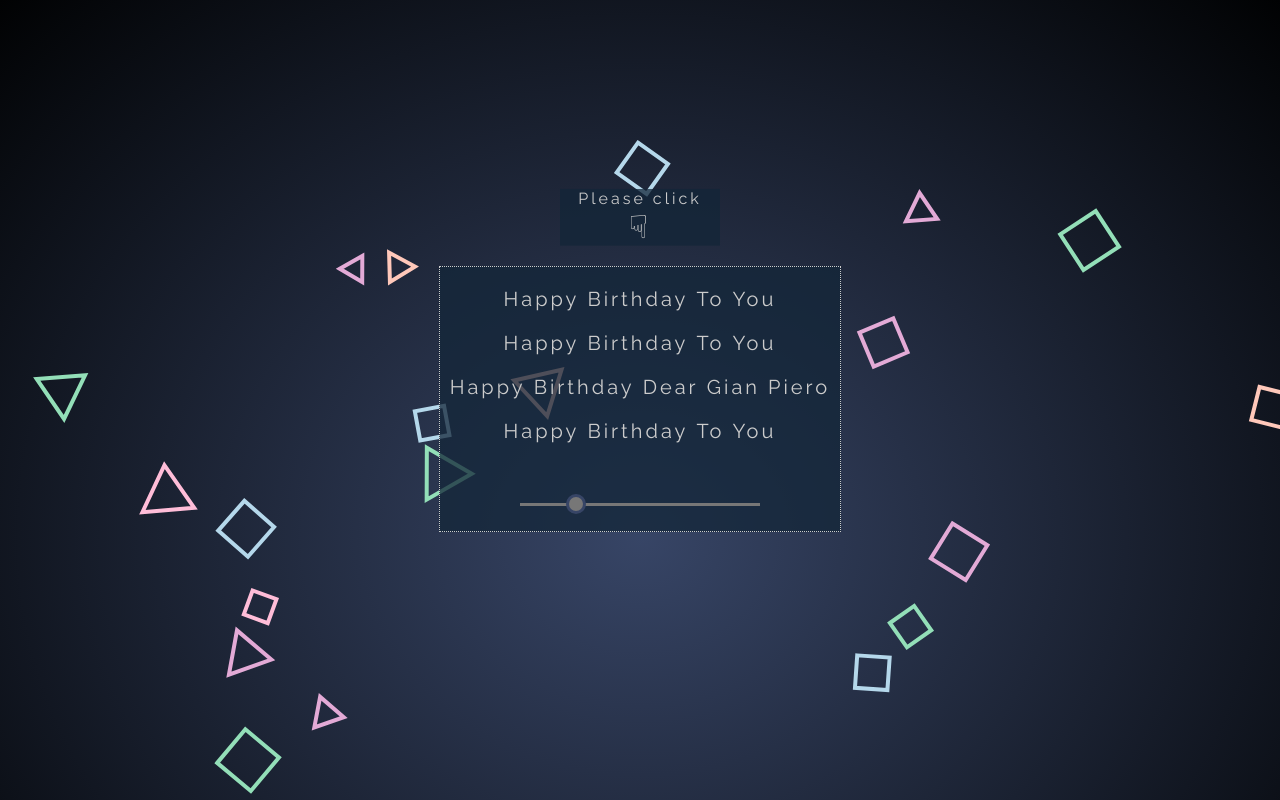
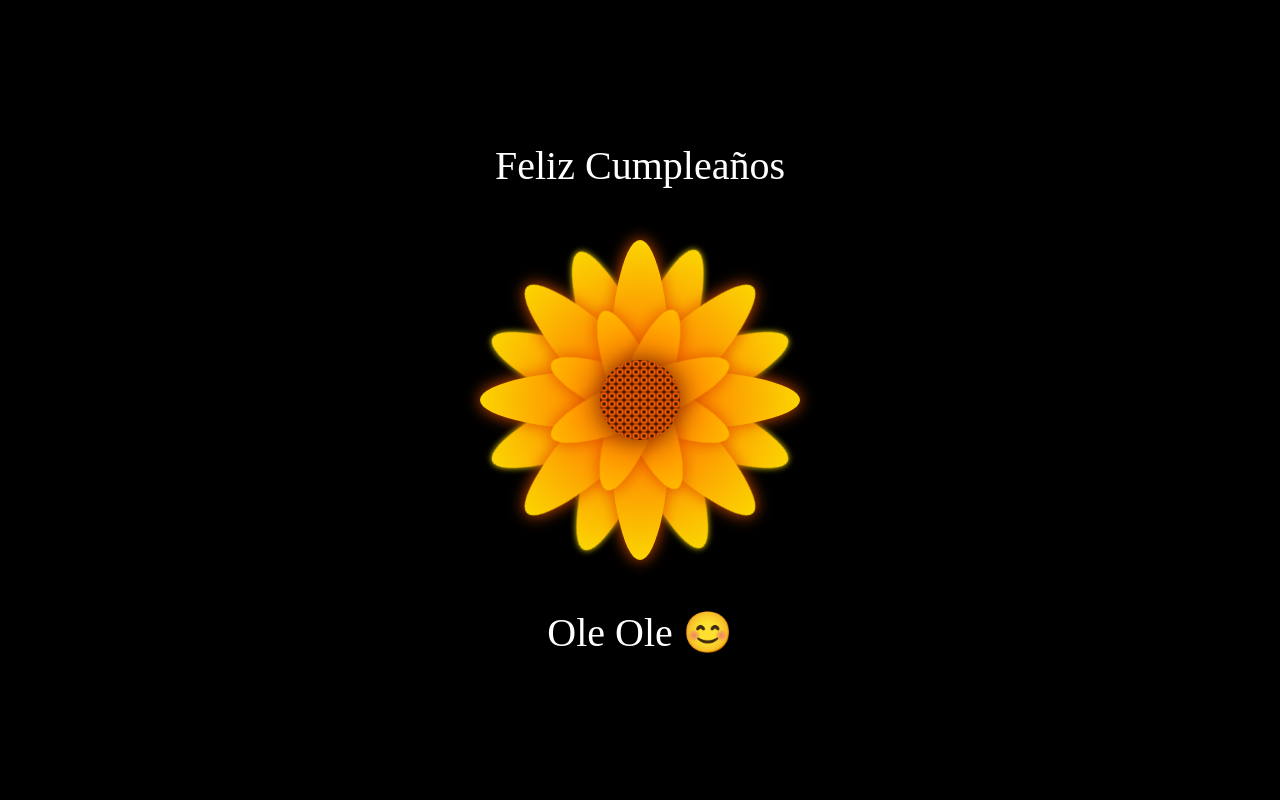
Before and after one commit to YourGiver/YourGiver.github.io, a plain HTML site: page index.html in a window 1280 px wide. Shown: the top 800 px of the page. Drawn offline with Linux system fonts and the light colour scheme.

Commit message:
flor change
asda

```diff
--- a/index.html
+++ b/index.html
@@ -1,24 +1,47 @@
 <!DOCTYPE html>
 <html lang="es">
+<!-- Síguenos en todas las redes como: -->
+<!-- Faster Academy-->
+<!-- Código: Daniel Arteaga de Faster Academy-->
 <head>
-  <meta charset="UTF-8">
-  <meta name="viewport" content="width=device-width, initial-scale=1.0">
-  <title>Happy Birthday Gian</title>
-  <link rel="stylesheet" href="style.css">
+    <meta charset="UTF-8">
+    <meta http-equiv="X-UA-Compatible" content="IE=edge">
+    <meta name="viewport" content="width=device-width, initial-scale=1.0">
+    <link rel="Stylesheet" href="style.css">
+    <title>Flower</title>
 </head>
 <body>
-  <canvas id="canvas"></canvas>
-  <div id="pleaseClick">Please click<br><span>&#9759;</span></div>
-  <div id="wishes">
-    <p id="p1"></p>
-    <p id="p2"></p>
-    <p id="p3"></p>
-    <p id="p4"></p>
-    <p class="control">
-      <label for="inputSpeed"></label><br>
-      <input type="range" id="inputSpeed" min="0.1" max="2" step="0.1" value="0.5">
-    </p>
+
+<div class="flower">
+    <div class="text-above">Feliz Cumpleaños</div>
+    <div class="mid">
+    </div>
+    <div class="Petal1 p1">
+    </div>
+    <div class="Petal1 p2">
+    </div>
+    <div class="Petal1 p3">
+    </div>
+    <div class="Petal1 p4">
+    </div>
+    <div class="Petal2 p1">
+    </div>
+    <div class="Petal2 p2">
+    </div>
+    <div class="Petal2 p3">
+    </div>
+    <div class="Petal2 p4">
+    </div>
+    <div class="Petal3 p1">
+    </div>
+    <div class="Petal3 p2">
+    </div>
+    <div class="Petal3 p3">
+    </div>
+    <div class="Petal3 p4">
+    </div>
+    <div class="text-below">Ole Ole 😊</div>
   </div>
-  <script src="script.js"></script>
 </body>
 </html>
+<!-- Código: Daniel Arteaga de Faster Academy-->
--- a/script.js
+++ /dev/null
@@ -1,205 +0,0 @@
-const audioCtx = new (window.AudioContext || window.webkitAudioContext)();
-
-const notes =[
-  {f:262,d:.5,t:"Hap",p:p1},
-  {f:262,d:.5,t:"py&nbsp;",p:p1},
-  {f:294,d:1,t:"Birth",p:p1},
-  {f:262,d:1,t:"day&nbsp;",p:p1},
-  {f:349,d:1,t:"To&nbsp;",p:p1},
-  {f:330,d:2,t:"You",p:p1},
-
-  {f:262,d:.5,t:"Hap",p:p2},
-  {f:262,d:.5,t:"py&nbsp;",p:p2},
-  {f:294,d:1,t:"Birth",p:p2},
-  {f:262,d:1,t:"day&nbsp;",p:p2},
-  {f:392,d:1,t:"To&nbsp;",p:p2},
-  {f:349,d:2,t:"You",p:p2},
-
-  {f:262,d:.5,t:"Hap",p:p3},
-  {f:262,d:.5,t:"py&nbsp;",p:p3},
-  {f:523,d:1,t:"Birth",p:p3},
-  {f:440,d:1,t:"day&nbsp;",p:p3},
-  {f:349,d:1,t:"Dear&nbsp;",p:p3},
-  {f:330,d:1,t:"Gian&nbsp;",p:p3},
-  {f:294,d:3,t:"Piero",p:p3},
-
-  {f:466,d:.5,t:"Hap",p:p4},
-  {f:466,d:.5,t:"py&nbsp;",p:p4},
-  {f:440,d:1,t:"Birth",p:p4},
-  {f:349,d:1,t:"day&nbsp;",p:p4},
-  {f:392,d:1,t:"To&nbsp;",p:p4},
-  {f:349,d:2,t:"You",p:p4},
-];
-
-//DOM
-notes.map((n) => createSpan(n));
-
-function createSpan(n){
-  n.sp = document.createElement("span");
-  n.sp.innerHTML = n.t;
-  n.p.appendChild(n.sp);
-}
-
-// SOUND
-let speed = inputSpeed.value;
-let flag = false;
-let sounds = [];
-
-class Sound{
-  constructor(freq,dur,i){
-    this.stop = true;
-    this.frequency = freq;// la frecuencia
-    this.waveform = "triangle";// la forma de onda
-    this.dur = dur;// la duración en segundos
-    this.speed = this.dur*speed;
-    this.initialGain = .15;
-    this.index = i;
-    this.sp = notes[i].sp
-  }
-
-  cease(){
-    this.stop = true;
-    this.sp.classList.remove("jump");
-    //this.sp.style.animationDuration = `${this.speed}s`;
-    if(this.index < sounds.length-1){sounds[this.index+1].play();}
-    if(this.index == sounds.length-1){flag = false;}
-  }
-
-  play(){
-   // crea un nuevo oscillator
-   this.oscillator = audioCtx.createOscillator();
-   // crea un nuevo nodo de ganancia
-   this.gain = audioCtx.createGain();
-   // establece el valor inicial del volumen del sonido
-   this.gain.gain.value = this.initialGain;
-   // establece el tipo de oscillator
-   this.oscillator.type = this.waveform;
-   // y el valor de la frecuencia
-   this.oscillator.frequency.value = this.frequency;
-   // el volumen del sonido baja exponencialmente
-   this.gain.gain.exponentialRampToValueAtTime(0.01, audioCtx.currentTime + this.speed);
-   // conecta el oscillator con el nodo de ganancia
-   this.oscillator.connect(this.gain);
-   // y la ganancia con el dispositivo de destino
-   this.gain.connect(audioCtx.destination);
-   // inicia el oscillator
-   this.oscillator.start(audioCtx.currentTime);
-   this.sp.setAttribute("class", "jump");
-   this.stop = false;
-   // para el oscillator después de un tiempo (this.speed)
-   this.oscillator.stop(audioCtx.currentTime + this.speed);
-   this.oscillator.onended = ()=> {this.cease();}
-  }
-}
-
-for(let i=0; i < notes.length; i++){
-  let sound = new Sound(notes[i].f, notes[i].d,i);
-  sounds.push(sound);
-}
-
-
-// EVENTS
-wishes.addEventListener("click",function(e){
-  if(e.target.id != "inputSpeed" && !flag){
-  sounds[0].play();
-  flag = true;}
-  },false);
-
-
-inputSpeed.addEventListener("input",function(e){
-  speed = this.value;
-  sounds.map((s) => {
-    s.speed = s.dur*speed
-  });
-},false);
-
-// CANVAS
-const canvas = document.getElementById("canvas");
-const ctx = canvas.getContext("2d");
-let cw = canvas.width = window.innerWidth,
-  cx = cw / 2;
-let ch = canvas.height = window.innerHeight,
-  cy = ch / 2;
-
-let requestId = null;
-
-const colors = ["#93DFB8","#FFC8BA","#E3AAD6","#B5D8EB","#FFBDD8"];
-
-class Particle{
-  constructor(){
-    this.x = Math.random() * cw;
-    this.y = Math.random() * ch;
-    this.r = 15 + ~~(Math.random() * 20);//radius of the circumcircle
-    this.l = 3 + ~~(Math.random() * 2);//polygon sides
-    this.a = 2*Math.PI/this.l;// angle between polygon vertices
-    this.rot = Math.random()*Math.PI;// polygon rotation
-    this.speed = .05 + Math.random()/2;
-    this.rotSpeed = 0.005 + Math.random()*.005;
-    this.color = colors[~~(Math.random() * colors.length)];
-  }
-  update(){
-    if(this.y < -this.r){
-      this.y = ch + this.r;
-      this.x = Math.random() * cw;
-    }
-    this.y -= this.speed;
-  }
-  draw(){
-    ctx.save();
-    ctx.translate(this.x,this.y);
-    ctx.rotate(this.rot);
-    ctx.beginPath();
-    for( let i = 0; i < this.l; i++ ){
-		let x = this.r * Math.cos( this.a*i );
-		let y = this.r * Math.sin( this.a*i );
-		ctx.lineTo(x, y);
-    }
-    ctx.closePath();
-    ctx.lineWidth = 4;
-    ctx.strokeStyle = this.color;
-    ctx.stroke();
-
-    ctx.restore();
-  }
-
-}
-
-let particles = [];
-for(let i = 0; i < 20; i++){
-let p = new Particle();
-particles.push(p)
-}
-
-
-
-function Draw() {
-requestId = window.requestAnimationFrame(Draw);
-//ctx.globalAlpha=0.65;
-ctx.clearRect(0,0,cw,ch);
-particles.map((p) => {
-  p.rot += p.rotSpeed;
-  p.update();
-  p.draw();
-})
-
-}
-
-
-function Init() {
-	if (requestId) {
-		window.cancelAnimationFrame(requestId);
-		requestId = null;
-}
-
-
-cw = canvas.width = window.innerWidth,cx = cw / 2;
-ch = canvas.height = window.innerHeight,cy = ch / 2;
-
-//particles.map((p) => p.update());
-Draw();
-};
-
-setTimeout(function() {
-		Init();
-		window.addEventListener('resize', Init, false);
-}, 15);
--- a/style.css
+++ b/style.css
@@ -1,109 +1,158 @@
-@import url(https://fonts.googleapis.com/css?family=Raleway:400,500,300,600,700,800);
+/*Síguenos en todas las redes como:*/
+/*Faster Academy*/
+/*Código: Daniel Arteaga de Faster Academy*/
 body {
-  height: 100vh;
-  background-image: radial-gradient(#374566, #010203);
-  color: #ccc;
-  font-family: Raleway;
-  letter-spacing: 0.15em;
-  font-size: 20px;
+  background-color: #000;
+  margin: 0;
+  padding: 0;
+  height: 100vh; /* Asegura que el cuerpo ocupe toda la altura de la ventana */
+  display: flex;
+  align-items: center; /* Centra verticalmente los elementos en el cuerpo */
+  justify-content: center; /* Centra horizontalmente los elementos en el cuerpo */
 }
-canvas {
+.flower {
+  height: 200px;
+  width: 200px;
+  margin: 20px auto;
+
+  display: flex;
+  align-items: center;
+  justify-content: center;
+
+  position: relative;
+  background-color: #000; /* Fondo negro para toda la página */
+
+  /* Agrega una animación de pulsación */
+  animation: pulsate 2s infinite;
+}
+/*Síguenos en todas las redes como:*/
+/*Faster Academy*/
+/*Código: Daniel Arteaga de Faster Academy*/
+.text-above,
+.text-below {
     position: absolute;
-  z-index: -1;
-  top: 0;
+    text-align: center;
+    color: #fff; /* Color del texto */
+    font-size: 25px; /* Tamaño del texto */
 }
-#wishes {
-  width: 20em;
-  margin: calc(50vh - 6.7em) auto;
-  border: 1px dotted;
-  text-align: center;
-  background: hsla(210, 50%, 15%, 0.75);
+
+.text-above {
+    top: -60px; /* Ajusta la posición vertical del texto arriba de la flor */
 }
-span {
-  display: inline-block;
+
+.text-below {
+    bottom: -60px; /* Ajusta la posición vertical del texto debajo de la flor */
 }
-span.jump {
-  animation: jump 0.25s cubic-bezier(0.68, -0.55, 0.265, 1.55) 0s 2 alternate;
+@keyframes pulsate {
+  0% {
+      transform: scale(1.5);
   }
-@keyframes jump {
-  to {
-    transform: translateY(-0.7em);
+  50% {
+      transform: scale(1.6);
+  }
+  100% {
+      transform: scale(1.5);
   }
 }
+  .mid {
+    width: 50px;
+    height: 50px;
+    border-radius: 50%;
 
-#pleaseClick {
+    background: radial-gradient(circle, #000, #ff5e00, #000);
+
+    z-index: 4;
+
+    background-size: 5px 5px;
+
+    filter: drop-shadow(0 0 8px #682600);
+  }
+/*Síguenos en todas las redes como:*/
+/*Faster Academy*/
+/*Código: Daniel Arteaga de Faster Academy*/
+  .Petal1 {
     position: absolute;
-  background: hsla(210, 50%, 15%, 0.75);
-  font-size: 80%;
-  width: 10em;
-  text-align: center;
-  left: calc(50vw - 5em);
-  top: calc(50vh - 12.5em);
-  animation: jump 1s ease-in-out infinite alternate;
-}
-#pleaseClick span {
-  font-size: 200%;
+    left: 40px;
+    z-index: 3;
+
+    width: 120px;
+    height: 30px;
+    border-radius: 50%;
+
+    background: radial-gradient(circle, #ff5e00, #ffbb00);
+
+    filter: drop-shadow(0 0 5px #e05200);
   }
 
-.control {
-  text-align: center;
+  .Petal1.p1 {
+    transform: rotate(22.5deg);
+  }
+  .Petal1.p2 {
+    transform: rotate(67.5deg);
+  }
+  .Petal1.p3 {
+    transform: rotate(110.5deg);
+  }
+  .Petal1.p4 {
+    transform: rotate(157.5deg);
   }
 
-input[type="range"],
-input[type="range"]::-webkit-slider-runnable-track,
-input[type="range"]::-webkit-slider-thumb {
-  -webkit-appearance: none;
-  width: 18em;
+  .Petal2 {
+    position: absolute;
+    left: 0;
+    z-index: 2;
+
+    width: 200px;
+    height: 40px;
+    border-radius: 50%;
+
+    background: radial-gradient(circle, #ff5e00, #fbd702);
+
+    filter: drop-shadow(0 0 5px #e05200);
   }
 
-input[type="range"]::-webkit-slider-thumb {
-  background-color: #777;
-  width: 20px;
-  height: 20px;
-  border: 3px solid #374566;
-  border-radius: 50%;
-  margin-top: -9px;
+  .Petal2.p1 {
   }
 
-input[type="range"]::-moz-range-thumb {
-  background-color: #777;
-  width: 15px;
-  height: 15px;
-  border: 3px solid #333;
-  border-radius: 50%;
+  .Petal2.p2 {
+    transform: rotate(90deg);
+  }
+  .Petal2.p3 {
+    transform: rotate(45deg);
   }
 
-input[type="range"]::-ms-thumb {
-  background-color: #777;
-  width: 20px;
-  height: 20px;
-  border: 3px solid #333;
-  border-radius: 50%;
+  .Petal2.p4 {
+    transform: rotate(135deg);
   }
 
-input[type="range"]::-webkit-slider-runnable-track {
-  background-color: #777;
-  height: 3px;
+  .Petal3 {
+    position: absolute;
+    left: 0px;
+    z-index: 1;
+
+    width: 200px;
+    height: 40px;
+    border-radius: 50%;
+
+    background: radial-gradient(circle, #ff5e00, #fbd702);
+
+    filter: drop-shadow(0 0 2px #fbd702);
   }
-
-input[type="range"]:focus::-webkit-slider-runnable-track {
-  outline: none;
+/*Síguenos en todas las redes como:*/
+/*Faster Academy*/
+/*Código: Daniel Arteaga de Faster Academy*/
+  .Petal3.p1 {
+    transform: rotate(22.5deg);
   }
-
-input[type="range"]::-moz-range-track {
-  background-color: #777;
-  height: 3px;
+  .Petal3.p2 {
+    transform: rotate(67.5deg);
   }
-
-input[type="range"]::-ms-track {
-  background-color: #777;
-  height: 3px;
+  .Petal3.p3 {
+    transform: rotate(110.5deg);
   }
-
-input[type="range"]::-ms-fill-lower {
-  background-color: HotPink;
+  .Petal3.p4 {
+    transform: rotate(157.5deg);
   }
-
-input[type="range"]::-ms-fill-upper {
-   background-color: black;
-}
+/*Síguenos en todas las redes como:*/
+/*Faster Academy*/
+/*Código: Daniel Arteaga de Faster Academy*/
```
Lines whose indentation alone changed are shown as unchanged.
